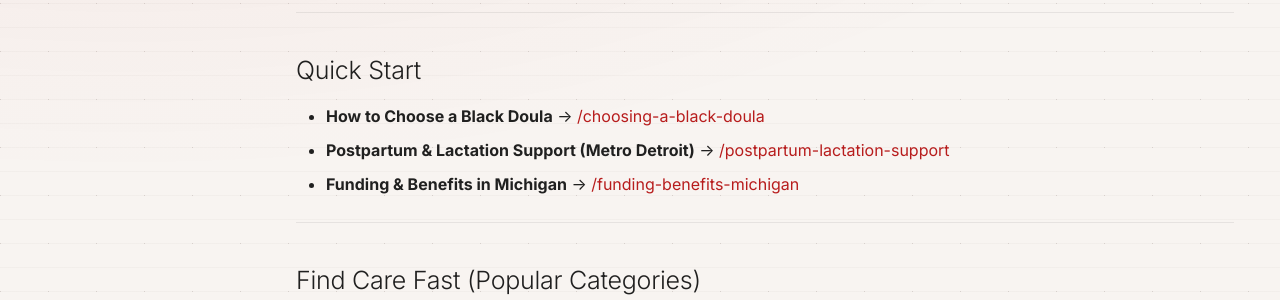
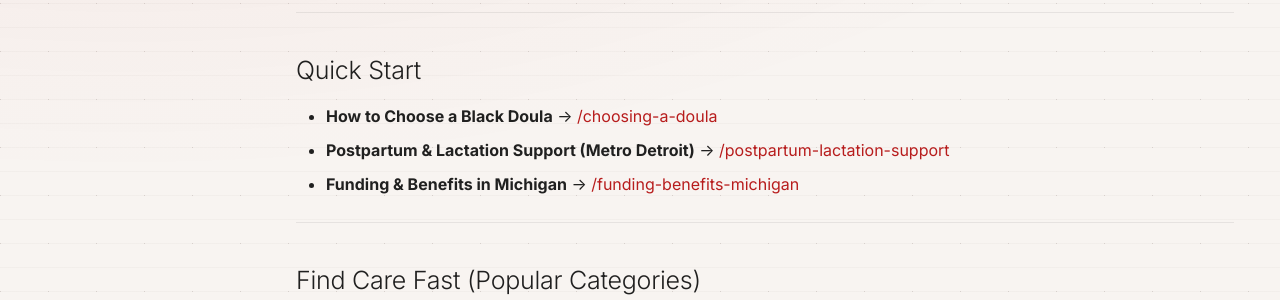
Before and after one commit to kayanhales/the-blk-nest-guides, an MkDocs documentation site: the page built from docs/index.md, in a window 1280 px wide and 900 px high. Shown: the part 333-633 px from the top of the window. Built offline with MkDocs 1.6.1 and Material for MkDocs 9.7.7, drawn with Linux system fonts in a browser that asks for light colours; comment, search, counter and statistics services are not loaded.

```diff
--- a/docs/index.md
+++ b/docs/index.md
@@ -21,7 +21,7 @@
 
 ## Quick Start
 
-- **How to Choose a Black Doula** → [/choosing-a-black-doula](./choosing-a-black-doula.md)
+- **How to Choose a Black Doula** → [/choosing-a-doula](./choosing-a-doula.md)
 - **Postpartum & Lactation Support (Metro Detroit)** → [/postpartum-lactation-support](./postpartum-lactation-support.md)
 - **Funding & Benefits in Michigan** → [/funding-benefits-michigan](./funding-benefits-michigan.md)
 
@@ -57,7 +57,7 @@
 
 ### Keep Exploring
 
-- [How to Choose a Black Doula](./choosing-a-black-doula.md)
+- [How to Choose a Black Doula](./choosing-a-doula.md)
 - [Postpartum & Lactation Support (Metro Detroit)](./postpartum-lactation-support.md)
 - [Funding & Benefits for Black Families in Michigan](./funding-benefits-michigan.md)
 
```
